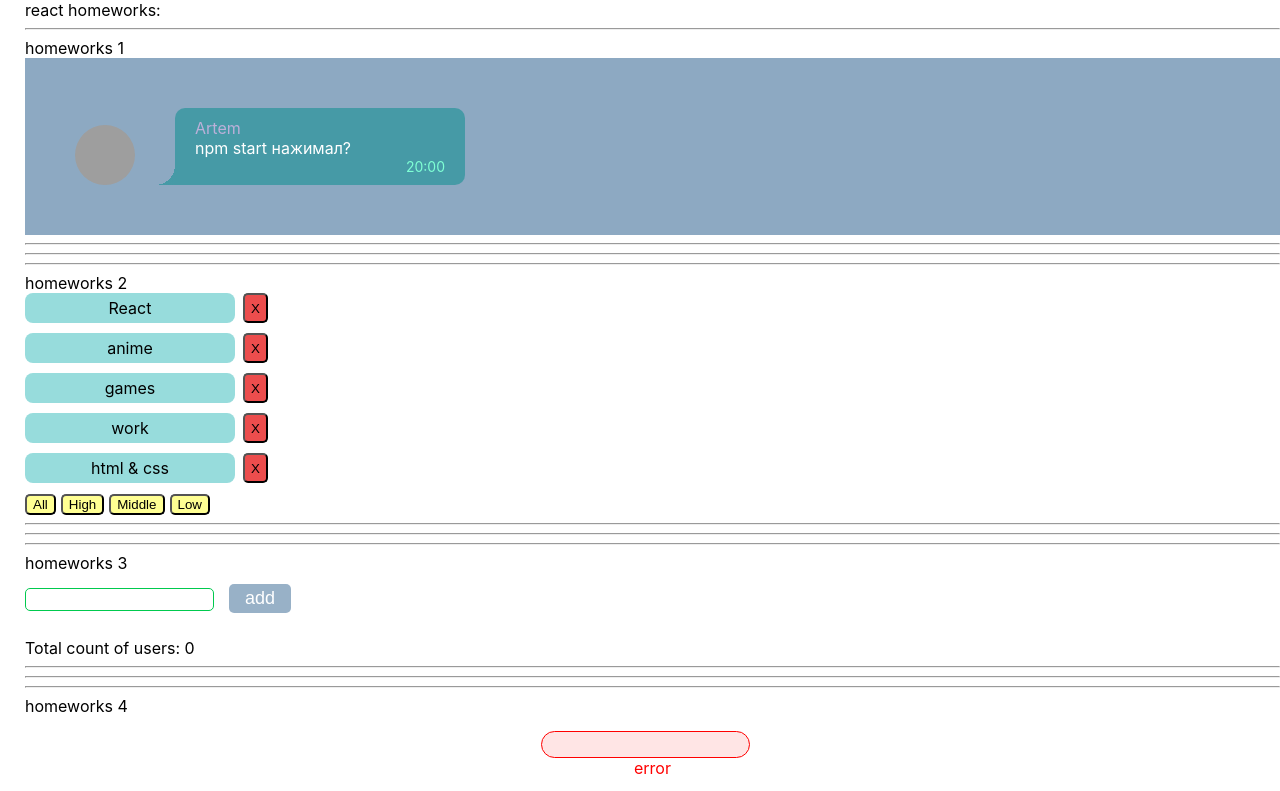
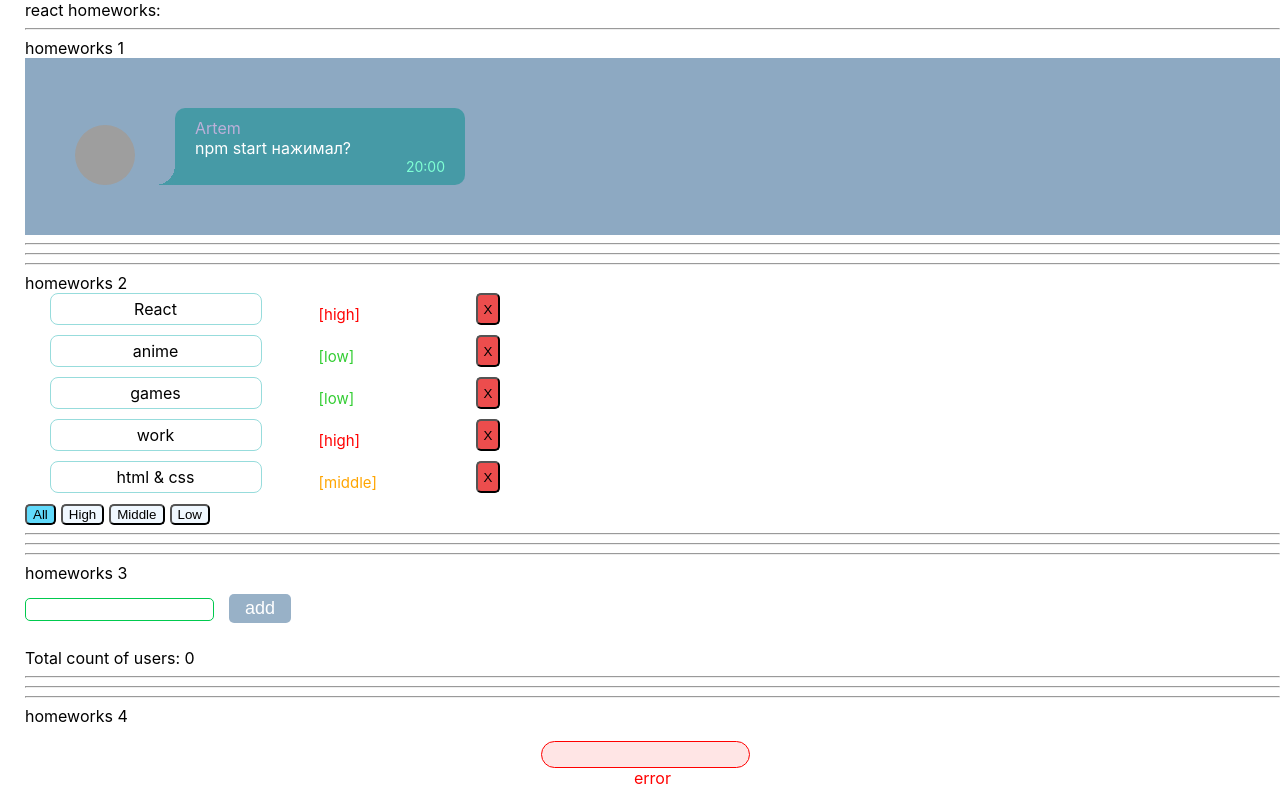
Before and after one commit to zillomoons/homework_ts, a React (Create React App) app: page / in a window 1280 px wide. Shown: the top 791 px of the page. Built offline with nearby package versions, Linux system fonts and the light colour scheme; grey boxes are pictures that could not be loaded.

Commit message:
HW2 refactored

```diff
--- a/src/p2-homeworks/h2/Affair.tsx
+++ b/src/p2-homeworks/h2/Affair.tsx
@@ -1,21 +1,20 @@
 import React from 'react'
 import styles from './Affairs.module.css'
+import {AffairType} from "./HW2";
 
 type AffairPropsType = {
     // key не нужно типизировать
-    id: number
-    affair: string // need to fix any
+    affair: AffairType // need to fix any
     deleteAffairCallback: (_id: number) => void // need to fix any
 }
 
 function Affair(props: AffairPropsType) {
-    const deleteCallback = () => { props.deleteAffairCallback(props.id) }// need to fix
+    const deleteCallback = () => { props.deleteAffairCallback(props.affair._id) }// need to fix
+    const priorityClass = styles.priority + ' ' + styles[props.affair.priority]
     return (
         <div className={styles.affairs}>
-            <div className={styles.affair}>
-                {props.affair}
-            </div>
-
+            <div className={styles.affair}>{props.affair.name}</div>
+            <div className={priorityClass}>[{props.affair.priority}]</div>
             <button className={styles.deleteBtn} onClick={deleteCallback}>X</button>
         </div>
     )
--- a/src/p2-homeworks/h2/Affairs.module.css
+++ b/src/p2-homeworks/h2/Affairs.module.css
@@ -1,9 +1,11 @@
 .affairs{
     display: flex;
     gap: 8px;
+    justify-content: space-around;
+    width: 500px;
 }
 .affair {
-    background-color: #97dcdc;
+    border: 1px solid #97dcdc;
     border-radius: 8px;
     padding: 5px;
     width: 200px;
@@ -19,5 +21,25 @@
 .filterBtn {
     margin-right: 5px;
     border-radius: 5px;
-    background-color: #ffff93;
+    background-color: aliceblue;
+    margin-right: 5px;
 }
+.activeBtn {
+    background: #61dafb;
+}
+.priority{
+    display: flex;
+    align-self: center;
+    font-size: 15px;
+    width: 100px;
+    text-align: center;
+}
+.low {
+    color: limegreen;
+}
+.middle {
+    color: orange;
+}
+.high {
+    color: red;
+}
--- a/src/p2-homeworks/h2/Affairs.tsx
+++ b/src/p2-homeworks/h2/Affairs.tsx
@@ -4,36 +4,49 @@
 import styles from './Affairs.module.css'
 
 type AffairsPropsType = { // need to fix any
-    data: Array<AffairType>
+    data: AffairType[]
     setFilter: (value: FilterType) => void
     deleteAffairCallback: (_id: number) => void
+    filter: FilterType
 }
 
 function Affairs(props: AffairsPropsType) {
-
     const mappedAffairs = props.data.map((a: AffairType) => (
         <Affair // should work
             key={a._id} // кеи ОБЯЗАТЕЛЬНЫ в 99% - так что лучше их писать всегда при создании компонент в мапе
-            id={a._id}
-            affair={a.name}
+            affair={a}
             deleteAffairCallback={props.deleteAffairCallback}
         />
     ))
 
-    const setAll = () => {props.setFilter('all')} // need to fix
-    const setHigh = () => {props.setFilter('high')}
-    const setMiddle = () => {props.setFilter('middle')}
-    const setLow = () => {props.setFilter('low')}
+    const setAll = () => props.setFilter('all') // need to fix
+    const setHigh = () => props.setFilter('high')
+    const setMiddle = () => props.setFilter('middle')
+    const setLow = () => props.setFilter('low')
+
+    // const onAll = styles.filterBtn + ' ' + (props.filter === 'all' ? styles.activeBtn : '');
+    // const onHigh = styles.filterBtn + ' ' + (props.filter === 'high' ? styles.activeBtn : '');
+    // const onMiddle = styles.filterBtn + ' ' + (props.filter === 'middle' ? styles.activeBtn : '');
+    // const onLow = styles.filterBtn + ' ' + (props.filter === 'low' ? styles.activeBtn : '');
+
+    const setClass = (filter: FilterType) => {
+        return styles.filterBtn + (props.filter === filter ? ' ' + styles.activeBtn : '' )
+    }
 
     return (
         <div>
 
             {mappedAffairs}
 
-            <button className={styles.filterBtn} onClick={setAll}>All</button>
-            <button className={styles.filterBtn} onClick={setHigh}>High</button>
-            <button className={styles.filterBtn} onClick={setMiddle}>Middle</button>
-            <button className={styles.filterBtn} onClick={setLow}>Low</button>
+            {/*<button className={onAll} onClick={setAll}>All</button>*/}
+            {/*<button className={onHigh} onClick={setHigh}>High</button>*/}
+            {/*<button className={onMiddle} onClick={setMiddle}>Middle</button>*/}
+            {/*<button className={onLow} onClick={setLow}>Low</button>*/}
+
+            <button className={setClass('all')} onClick={setAll}>All</button>
+            <button className={setClass('high')} onClick={setHigh}>High</button>
+            <button className={setClass('middle')} onClick={setMiddle}>Middle</button>
+            <button className={setClass('low')} onClick={setLow}>Low</button>
         </div>
     )
 }
--- a/src/p2-homeworks/h2/HW2.tsx
+++ b/src/p2-homeworks/h2/HW2.tsx
@@ -2,16 +2,16 @@
 import Affairs from './Affairs'
 
 // types
-// export type AffairPriorityType = 'high' | 'middle' | 'low'
+export type AffairPriorityType = 'high' | 'middle' | 'low'
 export type AffairType = { // need to fix any
     _id: number
     name: string
-    priority: string
+    priority: AffairPriorityType
 }
-export type FilterType = 'all' | 'high' | 'middle' | 'low' /*AffairPriorityType*/
+export type FilterType = 'all' | AffairPriorityType
 
 // constants
-const defaultAffairs: Array<AffairType> = [ // need to fix any
+const defaultAffairs: AffairType[] = [ // need to fix any
     {_id: 1, name: 'React', priority: 'high'},
     {_id: 2, name: 'anime', priority: 'low'},
     {_id: 3, name: 'games', priority: 'low'},
@@ -21,25 +21,21 @@
 
 // type FilterAffairs = any
 // pure helper functions
-export const filterAffairs = (affairs: Array<AffairType>, filter: FilterType): Array<AffairType> => { // need to fix any
-    if (filter === 'all'){
-        return affairs
-    }// else return // need to fix
-    else if (filter === 'high') {
-        return affairs.filter(a => a.priority === 'high')
-    } else if (filter === 'middle') {
-        return affairs.filter(a => a.priority === 'middle')
-    } else if (filter === 'low') {
-        return affairs.filter(a => a.priority === 'low')
-    } else return []
+export const filterAffairs = (affairs: AffairType[], filter: FilterType): AffairType[] => { // need to fix any
+    if (filter === 'all') return affairs
+    // else if (filter === 'high') return affairs.filter(a => a.priority === 'high')
+    // else if (filter === 'middle') return affairs.filter(a => a.priority === 'middle')
+    // else if (filter === 'low') return affairs.filter(a => a.priority === 'low')
+    // else return []
+    else return affairs.filter(a => a.priority === filter)
 }
-export const deleteAffair = (affairs: Array<AffairType>, _id: number):  ReturnType<() => Array<AffairType>> => { // need to fix any
+export const deleteAffair = (affairs: AffairType[], _id: number): AffairType[] => { // need to fix any
     return affairs.filter(a => _id !== a._id) // need to fix
 }
 
 
 function HW2() {
-    const [affairs, setAffairs] = useState<Array<AffairType>>(defaultAffairs) // need to fix any
+    const [affairs, setAffairs] = useState<AffairType[]>(defaultAffairs) // need to fix any
     const [filter, setFilter] = useState<FilterType>('all')
 
     const filteredAffairs = filterAffairs(affairs, filter)
@@ -58,6 +54,7 @@
                 data={filteredAffairs}
                 setFilter={changeFilter}
                 deleteAffairCallback={deleteAffairCallback}
+                filter={filter}
             />
 
             <hr/>
```
